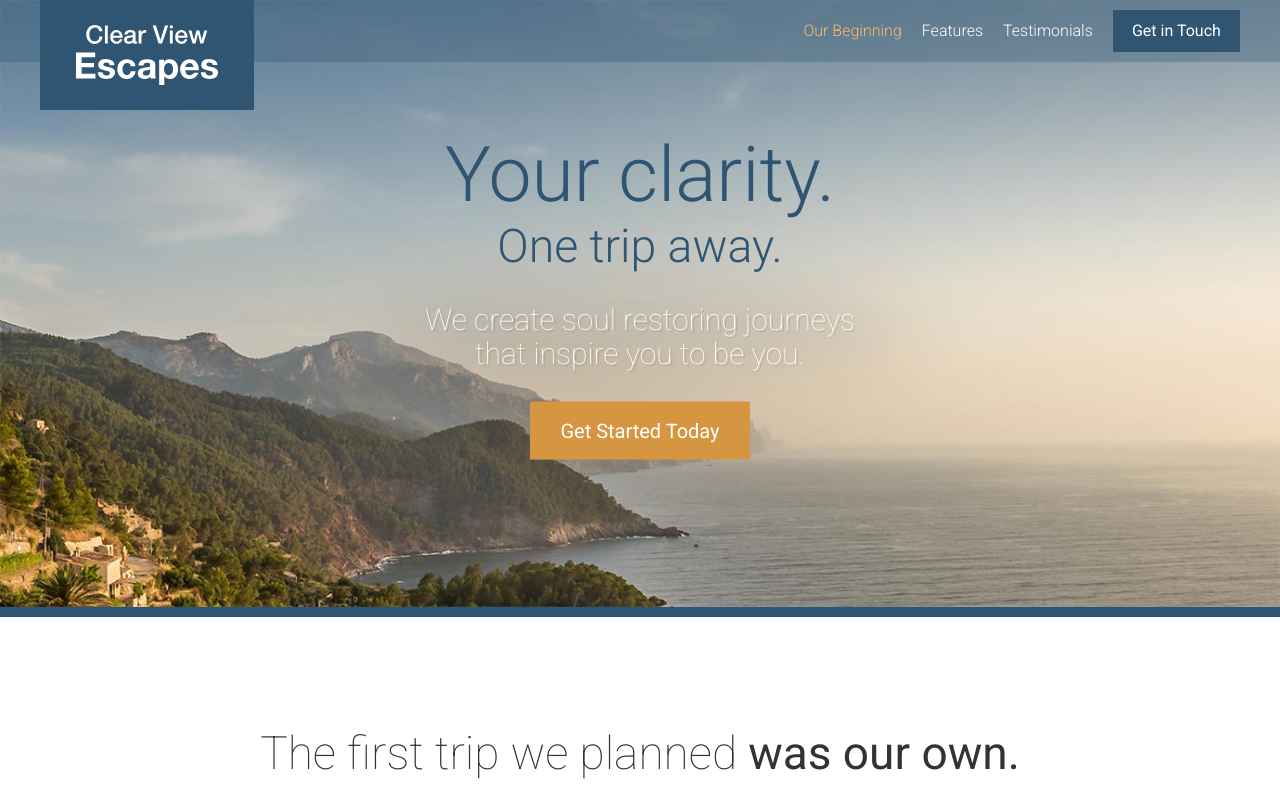
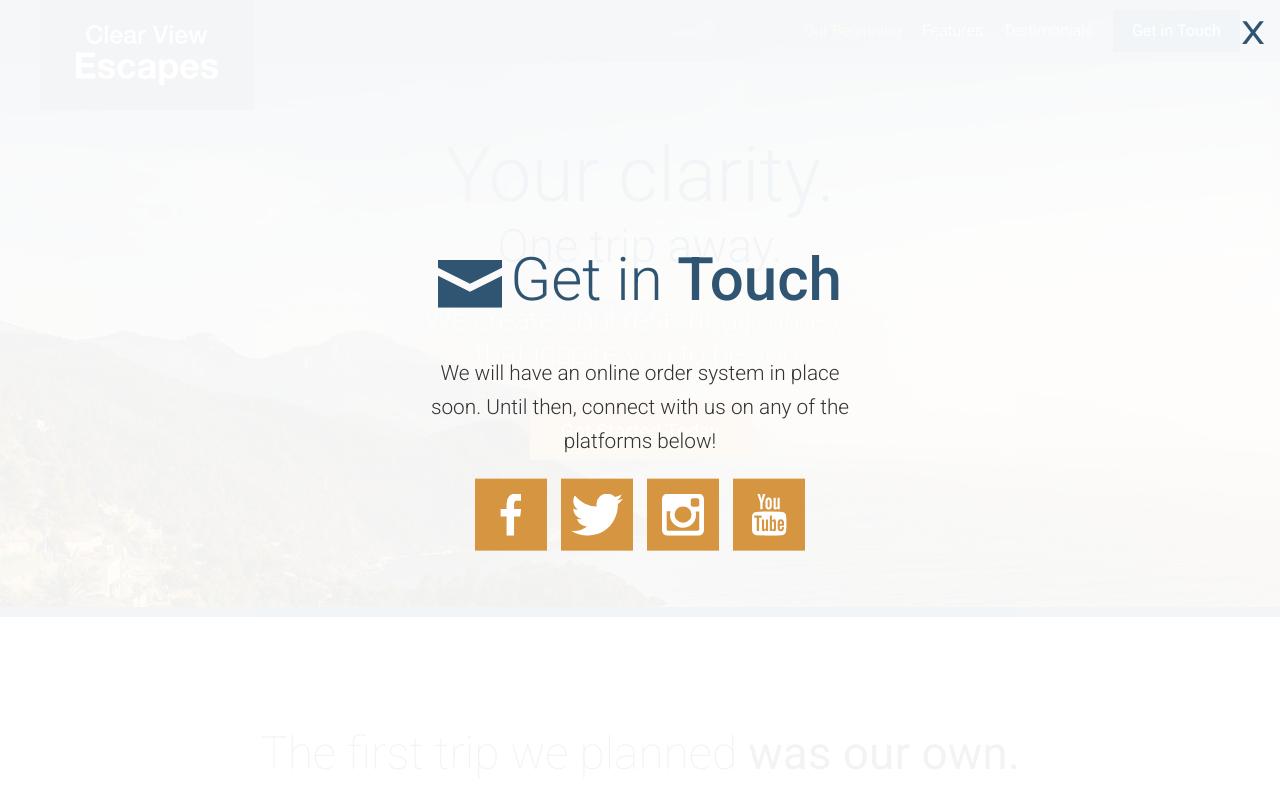
Before and after one commit to chrisgbradley/travel-site, a website: page app/index.html in a window 1280 px wide. Both pictures are taken after a click on the link "Get Started Today". Shown: the top 800 px of the page. Drawn offline with Linux system fonts and the light colour scheme.

Commit message:
add modal function for get in touch buttons

```diff
--- a/app/assets/scripts/App.js
+++ b/app/assets/scripts/App.js
@@ -2,8 +2,10 @@ import $ from "jquery";
 import MobileMenu from "./modules/MobileMenu";
 import RevealOnScroll from "./modules/RevealOnScroll";
 import StickyHeader from "./modules/StickyHeader";
+import Modal from "./modules/Modal";
 
 var mobileMenu = new MobileMenu();
 var stickyHeader = new StickyHeader();
+var modal = new Modal();
 new RevealOnScroll($(".feature-item"), "85%");
 new RevealOnScroll($(".testimonial"), "75%");
--- /dev/null
+++ b/app/assets/styles/modules/_modal.css
@@ -0,0 +1,48 @@
+.modal {
+	position: fixed;
+	z-index: 100;
+	background-color: rgba(255, 255, 255, .94);
+	top: 0;
+	right: 0;
+	bottom: 0;
+	left: 0;
+	opacity: 0;
+	visibility: hidden;
+	transform: scale(1.2);
+	transition: transform .3s ease-out;
+
+	&--is-visible {
+		opacity: 1;
+		visibility: visible;
+		transform: scale(1);
+	}
+
+	&__inner {
+		position: absolute;
+		width: 100%;
+		top: 50%;
+		transform: translateY(-50%);
+	}
+
+	&__description {
+		font-size:  1.3rem;
+		text-align: center;
+		font-weight: 300;
+		line-height: 1.65;
+	}
+
+	&__close {
+		position: absolute;
+		top: 15px;
+		right: 15px;
+		transform: scaleX(1.2);
+		transform-origin: 100% 0;
+		font-size: 2rem;
+		color: $mainBlue;
+
+		&:hover {
+			color: $mainOrange;
+			cursor: pointer;
+		}
+	}
+}
--- a/app/assets/styles/modules/_section-title.css
+++ b/app/assets/styles/modules/_section-title.css
@@ -13,6 +13,11 @@
 
 	&--blue {
 		color: $mainBlue;
+	}
+
+	&--less-margin {
+		margin-top: 0;
+		margin-bottom: 1.3rem;
 	}
 
 	&__icon {
--- /dev/null
+++ b/app/assets/styles/modules/_social-icons.css
@@ -0,0 +1,25 @@
+.social-icons {
+	text-align: center;
+
+	&__icon {
+		position: relative;
+		background-color: $mainOrange;
+		display: inline-block;
+		margin: 0 5px 5px 5px;
+		width: 33%;
+		height: 72px;
+
+		@mixin atSmall {
+			width: 72px;
+			margin: 0 5px;
+		}
+
+		.icon {
+			display: block;
+			position: absolute;
+			top: 50%;
+			left: 50%;
+			transform: translate(-50%, -50%);
+		}
+	}
+}
--- a/app/assets/styles/modules/_wrapper.css
+++ b/app/assets/styles/modules/_wrapper.css
@@ -8,6 +8,10 @@
 
 	&--medium {
 		max-width: 976px;
+	}
+
+	&--narrow {
+		max-width: 470px;
 	}
 
 	&--no-padding-until-medium {
--- a/app/assets/styles/styles.css
+++ b/app/assets/styles/styles.css
@@ -17,3 +17,5 @@
 @import "modules/_site-header";
 @import "modules/_primary-nav";
 @import "modules/_reveal-item";
+@import "modules/_modal";
+@import "modules/_social-icons";
--- a/app/index.html
+++ b/app/index.html
@@ -23,7 +23,7 @@
 
         <div class="site-header__menu-content">
             <div class="site-header__btn-container">
-                <a class="btn" href="#">Get in Touch</a>
+                <a class="btn open-modal" href="#">Get in Touch</a>
             </div>
             <nav class="primary-nav primary-nav--pull-right">
                 <ul>
@@ -53,7 +53,7 @@
             <h1 class="large-hero__title">Your clarity.</h1>
             <h2 class="large-hero__subtitle">One trip away.</h2>
             <p class="large-hero__description">We create soul restoring journeys that inspire you to be you.</p>
-            <p><a class="btn btn--orange btn--large" href="#">Get Started Today</a></p>
+            <p><a class="btn btn--orange btn--large open-modal" href="#">Get Started Today</a></p>
         </div>
     </div>
 </div>
@@ -241,10 +241,33 @@
 <footer class="site-footer">
     <div class="wrapper">
         <p><span class="site-footer__text">Copyright &copy; 2016 Clear View Escapes. All rights reserved.</span> <a
-                class="btn btn--orange" href="#">Get in
+                class="btn btn--orange open-modal" href="#">Get in
             Touch</a></p>
     </div>
 </footer>
+
+<div class="modal">
+    <div class="modal__inner">
+        <h2 class="section-title section-title--blue section-title--less-margin"><span
+                class="section-title__icon icon icon--mail"></span>Get in <strong>Touch</strong></h2>
+        <div class="wrapper wrapper--narrow">
+            <p class="modal__description">We will have an online order system in place soon. Until then, connect with us
+                on
+                any of the platforms below!</p>
+        </div>
+
+        <div class="social-icons">
+            <a href="#" class="social-icons__icon"><span class="icon icon--facebook"></span></a>
+            <a href="#" class="social-icons__icon"><span class="icon icon--twitter"></span></a>
+            <a href="#" class="social-icons__icon"><span class="icon icon--instagram"></span></a>
+            <a href="#" class="social-icons__icon"><span class="icon icon--youtube"></span></a>
+        </div>
+    </div>
+
+    <div class="modal__close">
+        X
+    </div>
+</div>
 <script src="temp/scripts/App.js"></script>
 </body>
 </html>
--- a/app/temp/styles/styles.css
+++ b/app/temp/styles/styles.css
@@ -563,6 +563,10 @@ a {
 		max-width: 976px;
 	}
 
+.wrapper--narrow {
+		max-width: 470px;
+	}
+
 .wrapper--no-padding-until-medium {
 		padding-left:  0;
 		padding-right: 0;
@@ -964,6 +968,11 @@ a {
 		color: #2f5572;
 	}
 
+.section-title--less-margin {
+		margin-top: 0;
+		margin-bottom: 1.3rem;
+	}
+
 .section-title__icon {
 		display:       block;
 		margin-left:   auto;
@@ -1359,3 +1368,90 @@ a {
 		-webkit-transform: scale(1);
 		        transform: scale(1);
 	}
+
+.modal {
+	position: fixed;
+	z-index: 100;
+	background-color: rgba(255, 255, 255, .94);
+	top: 0;
+	right: 0;
+	bottom: 0;
+	left: 0;
+	opacity: 0;
+	visibility: hidden;
+	-webkit-transform: scale(1.2);
+	        transform: scale(1.2);
+	-webkit-transition: -webkit-transform .3s ease-out;
+	transition: -webkit-transform .3s ease-out;
+	transition: transform .3s ease-out;
+	transition: transform .3s ease-out, -webkit-transform .3s ease-out;
+}
+
+.modal--is-visible {
+		opacity: 1;
+		visibility: visible;
+		-webkit-transform: scale(1);
+		        transform: scale(1);
+	}
+
+.modal__inner {
+		position: absolute;
+		width: 100%;
+		top: 50%;
+		-webkit-transform: translateY(-50%);
+		        transform: translateY(-50%);
+	}
+
+.modal__description {
+		font-size:  1.3rem;
+		text-align: center;
+		font-weight: 300;
+		line-height: 1.65;
+	}
+
+.modal__close {
+		position: absolute;
+		top: 15px;
+		right: 15px;
+		-webkit-transform: scaleX(1.2);
+		        transform: scaleX(1.2);
+		-webkit-transform-origin: 100% 0;
+		        transform-origin: 100% 0;
+		font-size: 2rem;
+		color: #2f5572;
+	}
+
+.modal__close:hover {
+			color: #d59541;
+			cursor: pointer;
+		}
+
+.social-icons {
+	text-align: center;
+}
+
+.social-icons__icon {
+		position: relative;
+		background-color: #d59541;
+		display: inline-block;
+		margin: 0 5px 5px 5px;
+		width: 33%;
+		height: 72px;
+	}
+
+@media (min-width: 530px) {
+
+.social-icons__icon {
+			width: 72px;
+			margin: 0 5px
+	}
+	}
+
+.social-icons__icon .icon {
+			display: block;
+			position: absolute;
+			top: 50%;
+			left: 50%;
+			-webkit-transform: translate(-50%, -50%);
+			        transform: translate(-50%, -50%);
+		}
```
Also changed, not shown: app/assets/scripts/modules/Modal.js (added, +37 -0 lines), app/temp/scripts/App.js.
